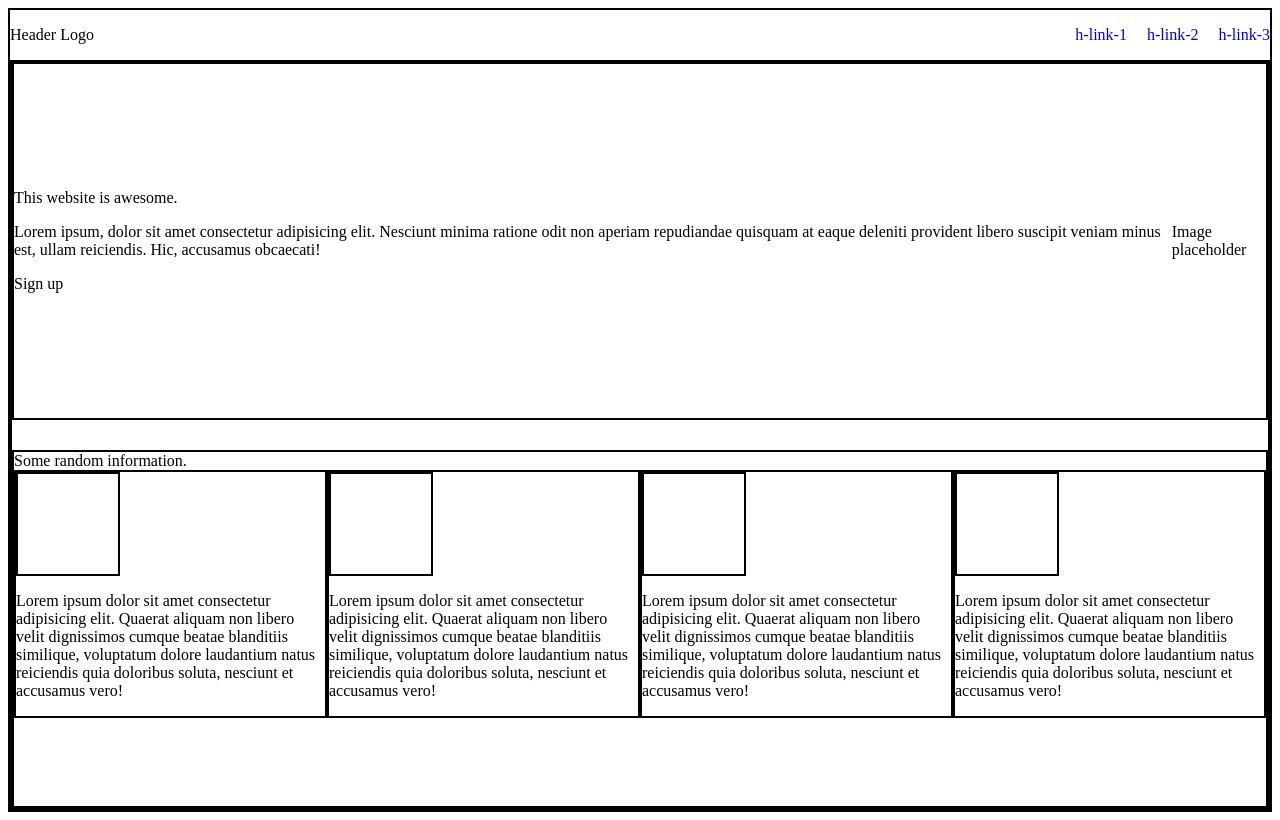
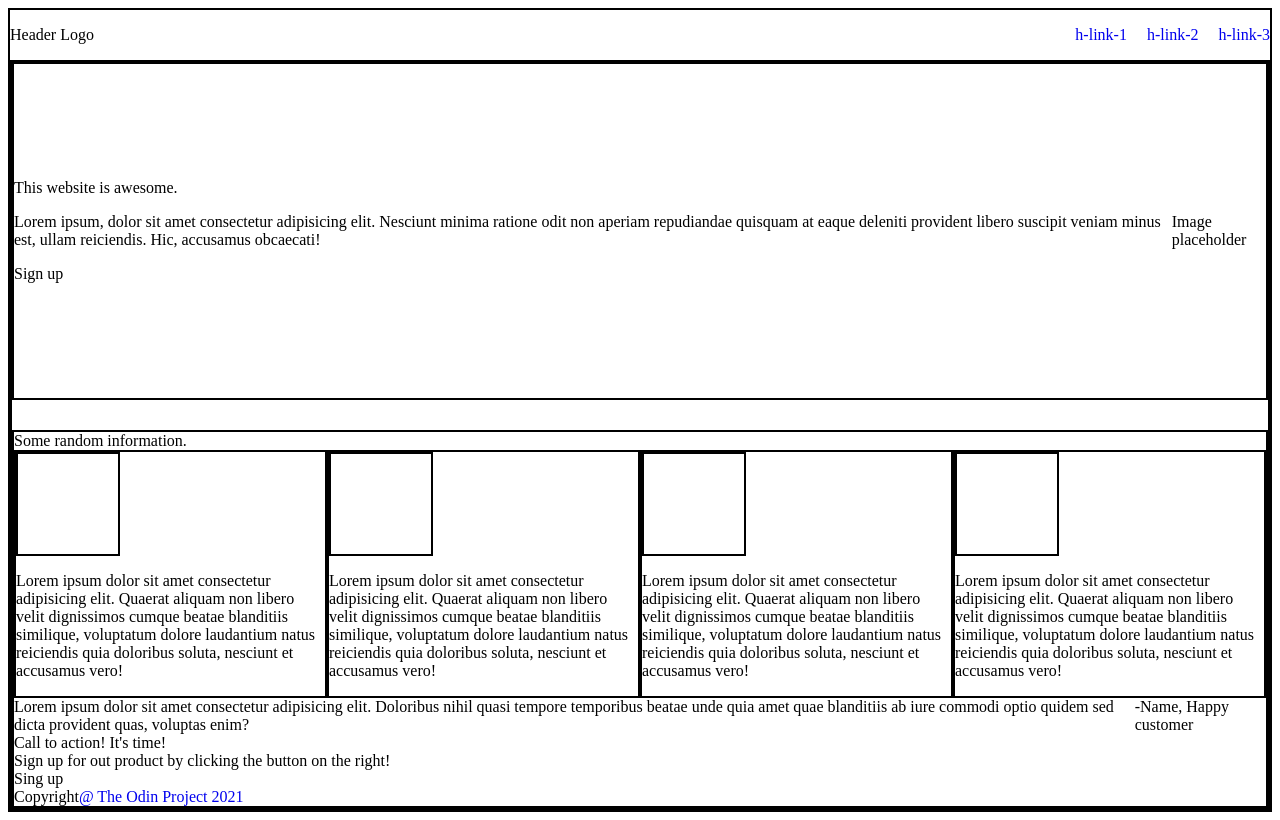
Before and after one commit to nicknstv/landing-page, a plain HTML site: page index.html in a window 1280 px wide. Drawn offline with Linux system fonts and the light colour scheme.

Commit message:
Skeleton of quote and cta container + footer
Changed the class of the call-to-action into
container from footer to call-to-action, since
the footer will contain the copywright info
Added the divs and text those containers will have
Copywright text in the footer

```diff
--- a/index.html
+++ b/index.html
@@ -78,13 +78,34 @@
                     </div>
                 </div>
                 <div class="flex-container quote">
-
+                    <div id="quote">
+                        Lorem ipsum dolor sit amet consectetur adipisicing elit. Doloribus nihil quasi tempore temporibus beatae unde quia amet quae blanditiis ab iure commodi optio quidem sed dicta provident quas, voluptas enim?
+                    </div>
+                    <div class="author">
+                        -Name, Happy customer
+                    </div>
                 </div>
-                <div class="flex-container footer">
-
+                <div class="flex-container call-to-action">
+                    <div class="inner-box">
+                        <div class="text">
+                            <div id="head">
+                                Call to action! It's time!
+                           </div>
+                           <div id="info">
+                                Sign up for out product by clicking the button on the right!
+                           </div>
+                        </div>
+                        <div class="button" id="white-border">
+                            Sing up
+                        </div>
+                    </div>
                 </div>
 
             </div>
+            <div class="footer flex-container">
+                <span>Copyright </span> <a href="#">@ The Odin Project 2021</a>
+            </div>
+
         </div>
 
     </body>
```
